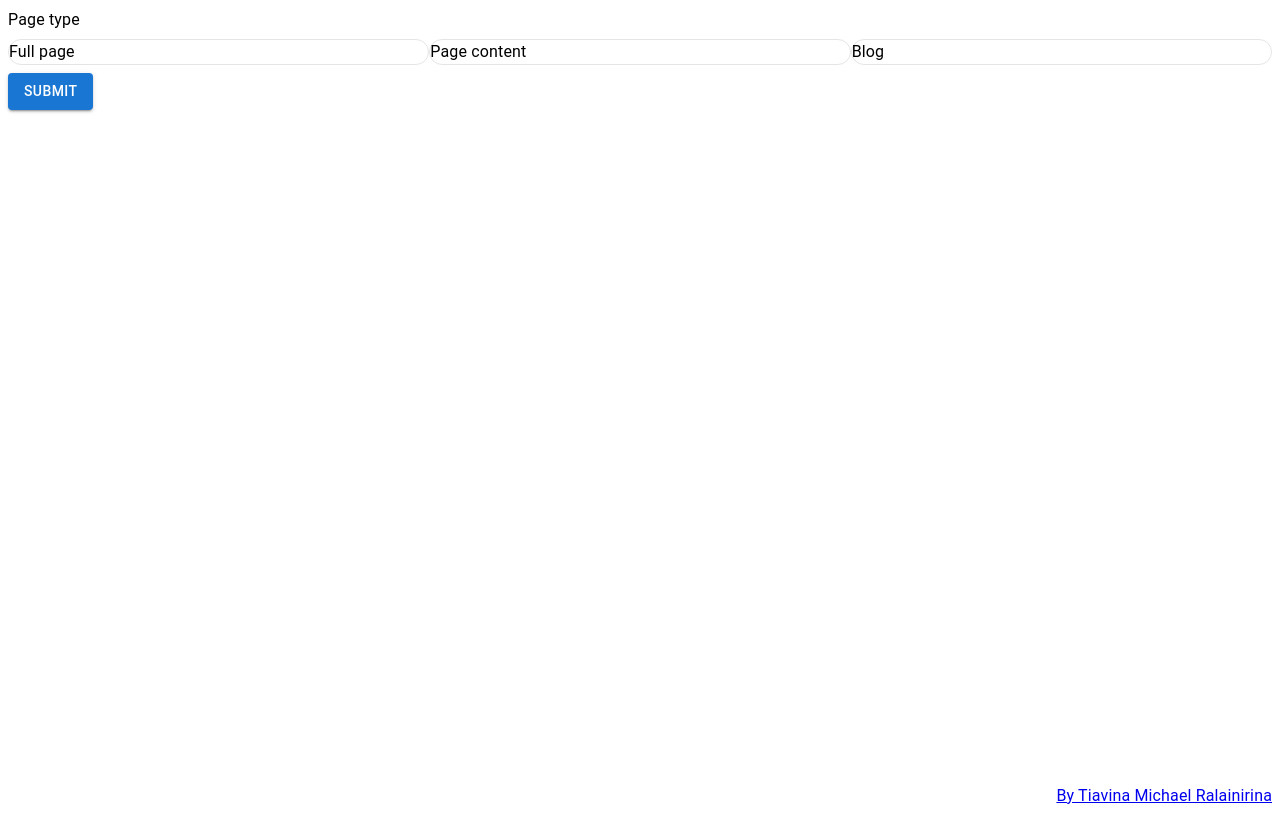
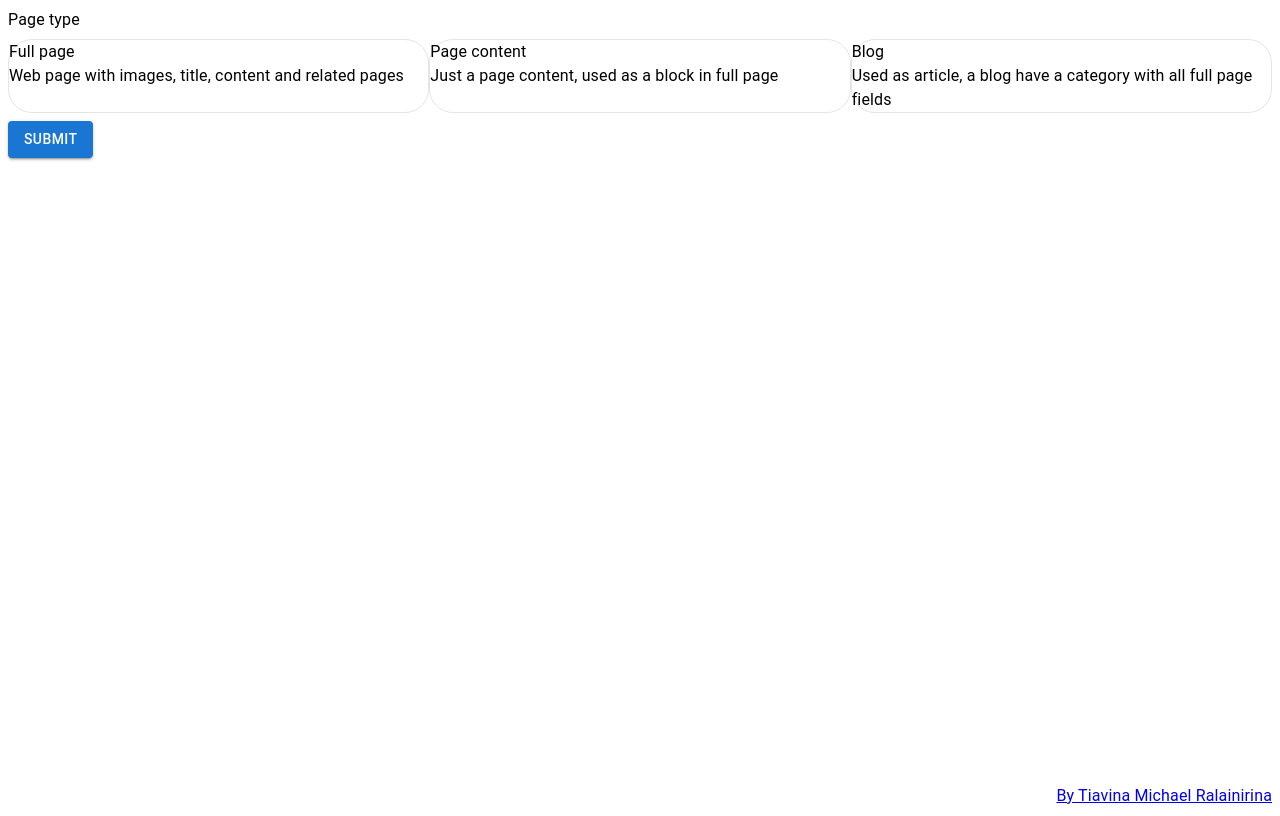
Before and after one commit to tiavina-mika/card-radio-mui-react-hook-form, a React (Create React App) app in the folder src/: page / in a window 1280 px wide. Built offline with nearby package versions, Linux system fonts and the light colour scheme; the HTML template or start-up script is replaced by a standard one.

Commit message:
add description in options

```diff
--- a/src/Form.tsx
+++ b/src/Form.tsx
@@ -2,21 +2,25 @@ import { Box, Button, Typography } from "@mui/material";
 import { FormProvider, useForm } from "react-hook-form";
 import { zodResolver } from "@hookform/resolvers/zod";
 import { uploadSchema } from "./utils/validations/uploadValidations";
-import { SelectOption } from "./types/appTypes";
+import { ICardRadio } from "./types/appTypes";
 import CardRadioFields from "./components/CardRadioFields";
 
-const options: SelectOption[] = [
+const options: ICardRadio[] = [
   {
     label: "Full page",
+    description: "Web page with images, title, content and related pages",
     value: "full-page"
   },
   {
     label: "Page content",
-    value: "page-content"
+    value: "page-content",
+    description: "Just a page content, used as a block in full page"
   },
   {
     label: "Blog",
-    value: "blog"
+    value: "blog",
+    description:
+      "Used as article, a blog have a category with all full page fields"
   }
 ];
 const Form = () => {
--- a/src/components/CardRadioFields.tsx
+++ b/src/components/CardRadioFields.tsx
@@ -1,19 +1,18 @@
 import { FC } from "react";
 
 import { Box, FormHelperText, InputLabel, SxProps, Theme } from "@mui/material";
-import { DropzoneOptions } from "react-dropzone";
 import { Controller, useFormContext } from "react-hook-form";
 
 import CardRadioInput from "./CardRadioInput";
-import { SelectOption } from "../types/appTypes";
+import { ICardRadio } from "../types/appTypes";
 
 type Props = {
   name: string;
   label?: string;
   helperText?: string;
   sx?: SxProps<Theme>;
-  options: SelectOption[];
-} & DropzoneOptions;
+  options: ICardRadio[];
+};
 
 const CardRadioFields: FC<Props> = ({
   name,
--- a/src/components/CardRadioInput.tsx
+++ b/src/components/CardRadioInput.tsx
@@ -1,7 +1,7 @@
 import { FC, useEffect, useState } from "react";
 
 import { Box, Stack, Typography } from "@mui/material";
-import { SelectOption } from "../types/appTypes";
+import { ICardRadio } from "../types/appTypes";
 
 // -------------- styled dropzone -------------- //
 // type StyleDropzoneProps = {
@@ -31,7 +31,7 @@ const sx = {
 type Props = {
   onChange: (...event: any[]) => void;
   value?: string;
-  options: SelectOption[];
+  options: ICardRadio[];
 };
 
 const CardRadioInput: FC<Props> = ({ onChange, value, options }) => {
@@ -48,13 +48,20 @@ const CardRadioInput: FC<Props> = ({ onChange, value, options }) => {
 
   return (
     <Stack direction="row">
-      {options.map((option: SelectOption, index: number) => (
+      {options.map((option: ICardRadio, index: number) => (
         <Box
           key={option.value + index}
           sx={sx.card}
           onClick={() => onChecked(option.value)}
         >
-          <Typography>{option.label}</Typography>
+          <Stack>
+            <Typography>{option.label}</Typography>
+          </Stack>
+          {option.description && (
+            <Box>
+              <Typography>{option.description}</Typography>
+            </Box>
+          )}
         </Box>
       ))}
     </Stack>
--- a/src/types/appTypes.ts
+++ b/src/types/appTypes.ts
@@ -2,3 +2,8 @@ export interface SelectOption {
   readonly value: any;
   readonly label: string;
 }
+
+export interface ICardRadio extends SelectOption {
+  readonly icon?: any;
+  readonly description?: string;
+}
```
